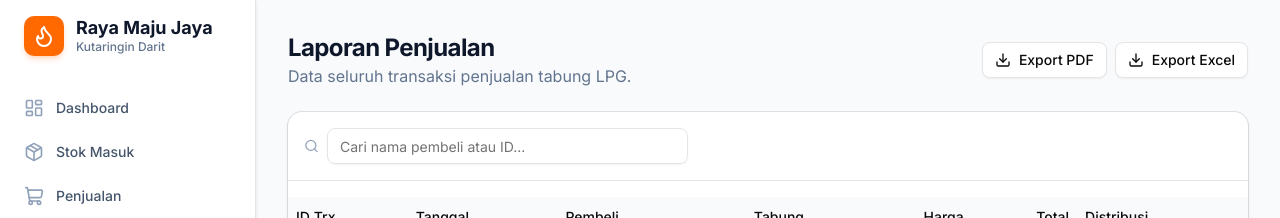
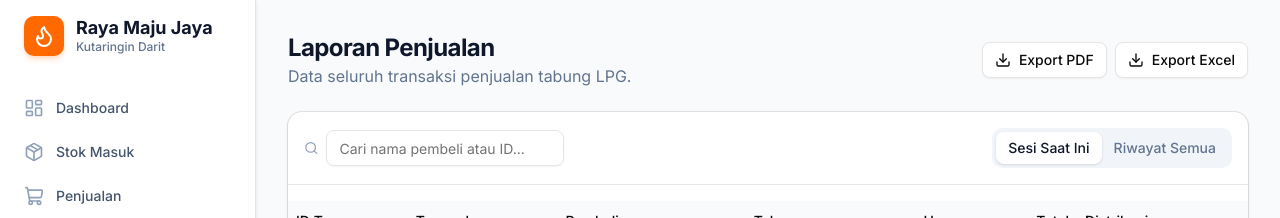
Before and after one commit to raditarahman5-cloud/RayaMajuJayaGas, a Next.js app: page /laporan in a window 1280 px wide. Shown: the top 218 px of the page. Built offline with nearby package versions, Linux system fonts and the light colour scheme; no server answers.

Commit message:
Enhance reset UI and add session filter in laporan

```diff
--- a/src/app/laporan/laporan-client.tsx
+++ b/src/app/laporan/laporan-client.tsx
@@ -16,11 +16,20 @@ import { updateTransactionStatus } from "@/app/actions";
 
 export function LaporanClient({ transactions, settings }: { transactions: Transaction[], settings: any }) {
   const [searchTerm, setSearchTerm] = useState("");
+  const [activeTab, setActiveTab] = useState<'today' | 'all'>('today');
 
-  const filtered = transactions.filter(t =>
-    t.buyer_name.toLowerCase().includes(searchTerm.toLowerCase()) ||
-    t.id.toLowerCase().includes(searchTerm.toLowerCase())
-  );
+  const lastResetTime = settings.last_reset_time ? new Date(settings.last_reset_time).getTime() : 0;
+
+  const filtered = transactions.filter(t => {
+    const matchesSearch = t.buyer_name.toLowerCase().includes(searchTerm.toLowerCase()) ||
+                          t.id.toLowerCase().includes(searchTerm.toLowerCase());
+
+    if (activeTab === 'today') {
+      const isAfterReset = new Date(t.created_at).getTime() >= lastResetTime;
+      return matchesSearch && isAfterReset;
+    }
+    return matchesSearch;
+  });
 
   const exportToExcel = () => {
     const dataToExport = filtered.map(t => ({
@@ -85,6 +94,7 @@ export function LaporanClient({ transactions, settings }: { transactions: Transa
 
       <Card className="shadow-sm">
         <CardHeader className="pb-3 border-b">
+          <div className="flex flex-col sm:flex-row gap-4 sm:items-center justify-between">
             <div className="flex items-center gap-2 max-w-sm">
               <Search className="h-4 w-4 text-slate-400" />
               <Input
@@ -93,6 +103,21 @@ export function LaporanClient({ transactions, settings }: { transactions: Transa
                 onChange={(e) => setSearchTerm(e.target.value)}
                 className="h-9"
               />
+            </div>
+            <div className="flex bg-slate-100 dark:bg-slate-800 p-1 rounded-lg">
+              <button
+                onClick={() => setActiveTab('today')}
+                className={`px-3 py-1.5 text-sm font-medium rounded-md transition-colors ${activeTab === 'today' ? 'bg-white dark:bg-slate-700 shadow-sm text-slate-900 dark:text-white' : 'text-slate-500 hover:text-slate-700 dark:hover:text-slate-300'}`}
+              >
+                Sesi Saat Ini
+              </button>
+              <button
+                onClick={() => setActiveTab('all')}
+                className={`px-3 py-1.5 text-sm font-medium rounded-md transition-colors ${activeTab === 'all' ? 'bg-white dark:bg-slate-700 shadow-sm text-slate-900 dark:text-white' : 'text-slate-500 hover:text-slate-700 dark:hover:text-slate-300'}`}
+              >
+                Riwayat Semua
+              </button>
+            </div>
           </div>
         </CardHeader>
         <CardContent className="p-0">
--- a/src/app/pengaturan/pengaturan-client.tsx
+++ b/src/app/pengaturan/pengaturan-client.tsx
@@ -7,13 +7,15 @@ import { Label } from "@/components/ui/label";
 import { Button } from "@/components/ui/button";
 import { updateSettings, resetDailyStats } from "@/app/actions";
 import { useToast } from "@/hooks/use-toast";
-import { Settings, Save, RotateCcw } from "lucide-react";
+import { Settings, Save, RotateCcw, AlertTriangle } from "lucide-react";
+import { Dialog, DialogContent, DialogDescription, DialogFooter as DialogFooterUI, DialogHeader, DialogTitle, DialogTrigger, DialogClose } from "@/components/ui/dialog";
 
 export function PengaturanClient({ settings }: { settings: any }) {
   const [sellingPrice, setSellingPrice] = useState(settings.selling_price.toString());
   const [capitalPrice, setCapitalPrice] = useState(settings.capital_price.toString());
   const [maxCapacity, setMaxCapacity] = useState(settings.max_capacity.toString());
   const [loading, setLoading] = useState(false);
+  const [isResetOpen, setIsResetOpen] = useState(false);
   const { toast } = useToast();
 
   const handleSave = async (e: React.FormEvent) => {
@@ -35,8 +37,6 @@ export function PengaturanClient({ settings }: { settings: any }) {
   };
 
   const handleReset = async () => {
-    if (!confirm("Apakah Anda yakin ingin mereset stok ke 0 dan mereset antrian hari ini? Riwayat transaksi akan tetap tersimpan.")) return;
-
     try {
       setLoading(true);
       const res = await resetDailyStats();
@@ -126,16 +126,43 @@ export function PengaturanClient({ settings }: { settings: any }) {
             </CardDescription>
           </CardHeader>
           <CardContent>
+            <Dialog open={isResetOpen} onOpenChange={setIsResetOpen}>
+              <DialogTrigger render={<Button
+                  type="button"
+                  variant="destructive"
+                  className="w-full sm:w-auto gap-2"
+                />}>
+                  <RotateCcw className="h-4 w-4" />
+                  Reset Dari 0 Semua
+              </DialogTrigger>
+              <DialogContent className="sm:max-w-md">
+                <DialogHeader>
+                  <DialogTitle className="flex items-center gap-2 text-red-600">
+                    <AlertTriangle className="h-5 w-5" />
+                    Konfirmasi Reset Sesi
+                  </DialogTitle>
+                  <DialogDescription className="text-slate-600 dark:text-slate-300">
+                    Apakah Anda yakin ingin mereset sesi ini? Stok akan diubah menjadi 0 dan daftar pelanggan hari ini akan disembunyikan.
+                    <br/><br/>
+                    <strong>Catatan:</strong> Riwayat pendapatan dan penjualan akan tetap aman dan bisa dilihat di tab "Riwayat".
+                  </DialogDescription>
+                </DialogHeader>
+                <DialogFooterUI className="sm:justify-end gap-2">
+                  <DialogClose render={<Button type="button" variant="outline" />}>
+                    Batal
+                  </DialogClose>
                   <Button
                     type="button"
                     variant="destructive"
                     onClick={handleReset}
                     disabled={loading}
-              className="w-full sm:w-auto gap-2"
+                    className="gap-2"
                   >
-              <RotateCcw className="h-4 w-4" />
-              Reset Dari 0 Semua
+                    {loading ? "Mereset..." : "Ya, Reset Sesi"}
                   </Button>
+                </DialogFooterUI>
+              </DialogContent>
+            </Dialog>
           </CardContent>
         </Card>
       </div>
```
Lines whose indentation alone changed are shown as unchanged.
